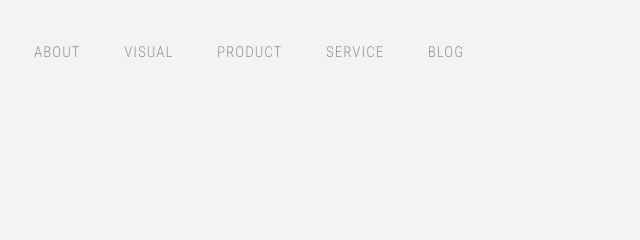
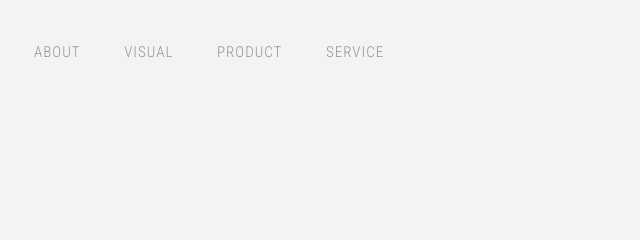
Before and after one commit to ysypeach/ysypeach.github.io, a plain HTML site: page about.html in a window 1280 px wide. Shown: the top 240 px of the page, 439-1079 px from the left. Drawn offline with Linux system fonts and the light colour scheme.

Commit message:
deleted blog

```diff
--- a/about.html
+++ b/about.html
@@ -25,7 +25,6 @@
                     <li><a title="Visual" href="nav-visual.html">VISUAL</a></li>
                     <li><a title="Product" href="#">PRODUCT</a></li>
                     <li><a title="Service" href="#">SERVICE</a></li>
-                    <li><a title="Blog" href="#">BLOG</a></li>
                     </ul>
                 </nav>
              </div >
```
